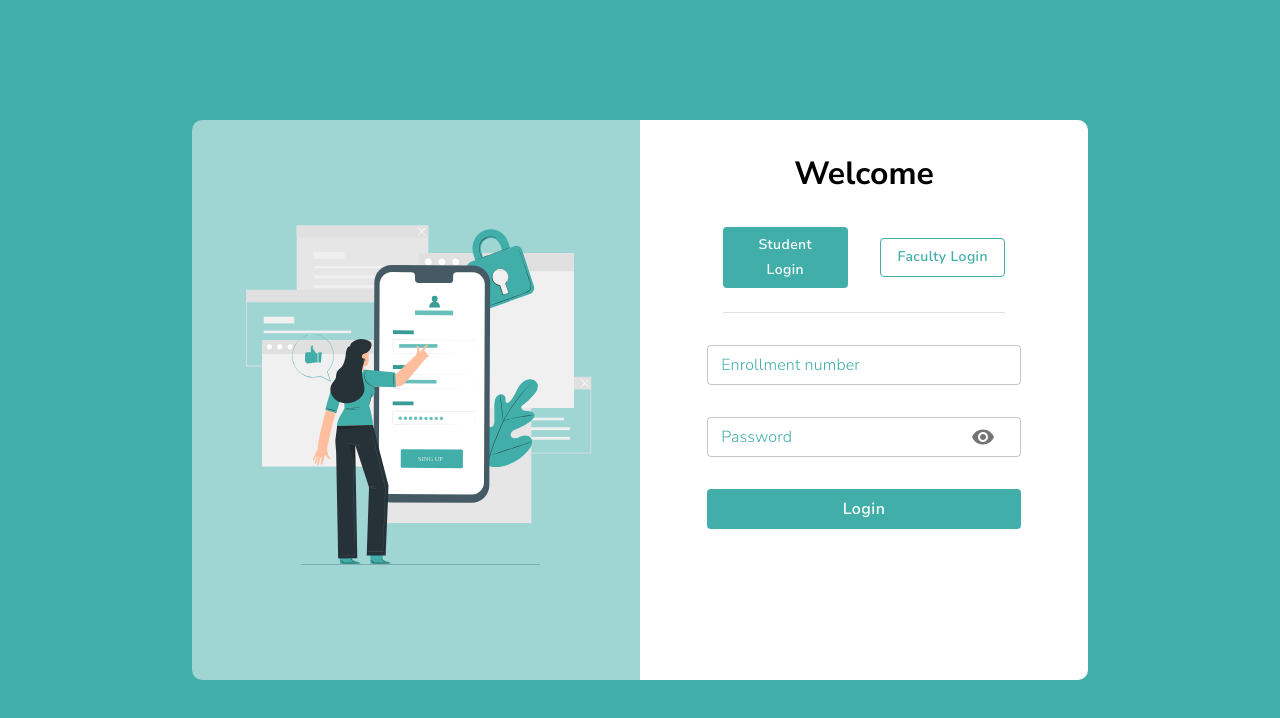
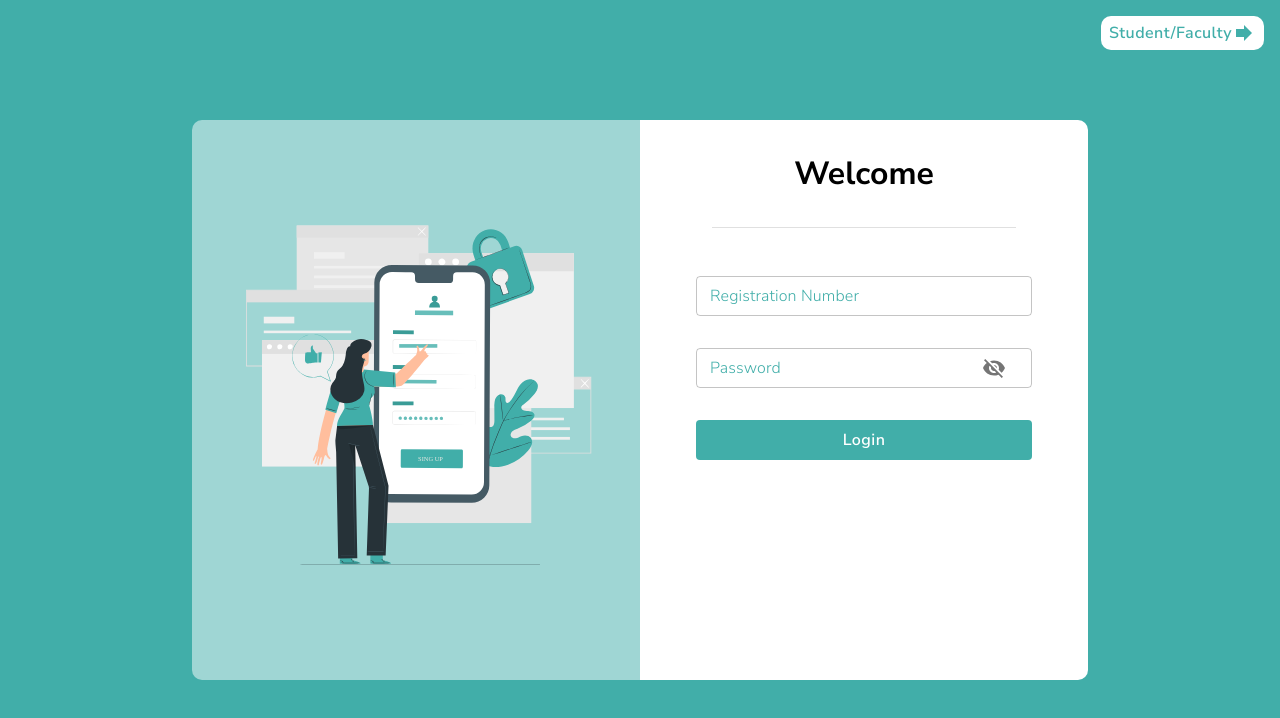
Before and after one commit to RS-Organisation/college-companion, a React (Create React App) app in the folder client/: page / in a window 1280 px wide. Shown: the top 718 px of the page. Built offline with nearby package versions, Linux system fonts and the light colour scheme.

Commit message:
Add admin login page

```diff
--- a/client/src/App.js
+++ b/client/src/App.js
@@ -1,8 +1,8 @@
 import React from 'react';
-import LoginPage from './components/LoginPage';
+import AdminLoginPage from './components/AdminLoginPage';
 
 const App = () => {
-  return <LoginPage />;
+  return <AdminLoginPage />;
 };
 
 export default App;
--- /dev/null
+++ b/client/src/components/AdminLoginPage.js
@@ -0,0 +1,84 @@
+import { React, useState } from 'react';
+import loginImage from '../images/loginImage.svg';
+import {
+	Grid,
+	Button,
+	Divider,
+	TextField,
+	InputAdornment,
+	IconButton,
+} from '@material-ui/core';
+import Visibility from '@material-ui/icons/Visibility';
+import VisibilityOff from '@material-ui/icons/VisibilityOff';
+import ForwardIcon from '@material-ui/icons/Forward';
+import useStyles from '../styles/LoginPage';
+
+const AdminLoginPage = () => {
+	const classes = useStyles();
+	const [showPassword, setShowPassword] = useState(false);
+	const [userType, setUserType] = useState('student');
+
+	const handleShowPassword = () => {
+		setShowPassword((prevShowPassword) => !prevShowPassword);
+	};
+
+	return (
+		<div className={classes.main}>
+			<Button
+				variant='outlined'
+				className={classes.adminButton}
+			>
+				Student/Faculty <ForwardIcon />
+			</Button>
+			<div className={classes.contentBox}>
+				<Grid container spacing={0}>
+					<Grid item xs={12} lg={6} className={classes.imageGrid}>
+						<img src={loginImage} alt='login' className={classes.loginImage} />
+					</Grid>
+					<Grid item xs={12} lg={6} className={classes.loginGrid}>
+						<div className={classes.loginGridDiv}>
+							<h3 className={classes.title}>Welcome</h3>
+							<Divider variant='middle' className={classes.adminDivider} />
+							<form className={classes.root} autoComplete='off'>
+								<TextField
+									className={classes.formField}
+									id='outlined-basic'
+									label='Registration Number'
+									variant='outlined'
+									size='small'
+									type='text'
+								/>
+								<TextField
+									className={classes.formField}
+									id='outlined-basic'
+									label='Password'
+									variant='outlined'
+									size='small'
+									type={showPassword ? 'text' : 'password'}
+									InputProps={{
+										endAdornment: (
+											<InputAdornment position='end'>
+												<IconButton onClick={handleShowPassword}>
+													{showPassword ? <Visibility /> : <VisibilityOff />}
+												</IconButton>
+											</InputAdornment>
+										),
+									}}
+								/>
+								<Button
+									variant='contained'
+									color='primary'
+									className={classes.loginButton}
+								>
+									Login
+                </Button>
+							</form>
+						</div>
+					</Grid>
+				</Grid>
+			</div>
+		</div>
+	);
+};
+
+export default AdminLoginPage;
--- a/client/src/components/LoginPage.js
+++ b/client/src/components/LoginPage.js
@@ -10,6 +10,7 @@ import {
 } from '@material-ui/core';
 import Visibility from '@material-ui/icons/Visibility';
 import VisibilityOff from '@material-ui/icons/VisibilityOff';
+import ForwardIcon from '@material-ui/icons/Forward';
 import useStyles from '../styles/LoginPage';
 
 const LoginPage = () => {
@@ -23,6 +24,12 @@ const LoginPage = () => {
 
   return (
     <div className={classes.main}>
+      <Button
+        variant='outlined'
+        className={classes.adminButton}
+      >
+        Admin <ForwardIcon />
+      </Button>
       <div className={classes.contentBox}>
         <Grid container spacing={0}>
           <Grid item xs={12} lg={6} className={classes.imageGrid}>
@@ -35,8 +42,7 @@ const LoginPage = () => {
                 <Button
                   variant='outlined'
                   onClick={() => setUserType('student')}
-                  className={`${classes.studentButton} ${
-                    userType === 'student'
+                  className={`${classes.studentButton} ${userType === 'student'
                     ? classes.selectedButton
                     : classes.nonSelectedButton
                     }`}
@@ -46,8 +52,7 @@ const LoginPage = () => {
                 <Button
                   variant='contained'
                   onClick={() => setUserType('faculty')}
-                  className={`${classes.facultyButton} ${
-                    userType === 'faculty'
+                  className={`${classes.facultyButton} ${userType === 'faculty'
                     ? classes.selectedButton
                     : classes.nonSelectedButton
                     }`}
@@ -62,8 +67,8 @@ const LoginPage = () => {
                   id='outlined-basic'
                   label={
                     userType === 'student'
-                      ? 'Enrollment number'
-                      : 'Registration number'
+                      ? 'Enrollment Number'
+                      : 'Registration Number'
                   }
                   variant='outlined'
                   size='small'
@@ -80,7 +85,7 @@ const LoginPage = () => {
                     endAdornment: (
                       <InputAdornment position='end'>
                         <IconButton onClick={handleShowPassword}>
-                          {!showPassword ? <Visibility /> : <VisibilityOff />}
+                          {showPassword ? <Visibility /> : <VisibilityOff />}
                         </IconButton>
                       </InputAdornment>
                     ),
--- a/client/src/styles/LoginPage.js
+++ b/client/src/styles/LoginPage.js
@@ -39,7 +39,7 @@ export default makeStyles((theme) => ({
         width: '90%',
     },
     loginGridDiv: {
-    width: '70%',
+        width: '75%',
         margin: 'auto',
         textAlign: 'center',
     },
@@ -100,6 +100,27 @@ export default makeStyles((theme) => ({
             boxShadow: 'none',
         },
     },
+    adminButton: {
+        position: 'fixed',
+        top: '1rem',
+        right: '1rem',
+        backgroundColor: 'white',
+        color: '#41aea9',
+        textTransform: 'none',
+        fontFamily: 'Nunito Sans, sans-serif',
+        fontWeight: '600',
+        fontSize: '1rem',
+        padding: '3px 8px',
+        boxShadow: 'none',
+        border: 'none',
+        borderRadius: '10px',
+        transition: '0.3s ease-in-out',
+        '&:hover': {
+            backgroundColor: 'white',
+            transform: 'scale(1.02)',
+            boxShadow: 'none'
+        },
+    },
     title: {
         fontFamily: 'Nunito Sans, sans-serif',
         fontSize: '2rem',
@@ -112,4 +133,8 @@ export default makeStyles((theme) => ({
         width: '100%',
         marginBottom: '2rem',
     },
+    adminDivider: {
+        marginTop: '1rem',
+        marginBottom: '3rem',
+    }
 }));
```
Lines whose indentation alone changed are shown as unchanged.
